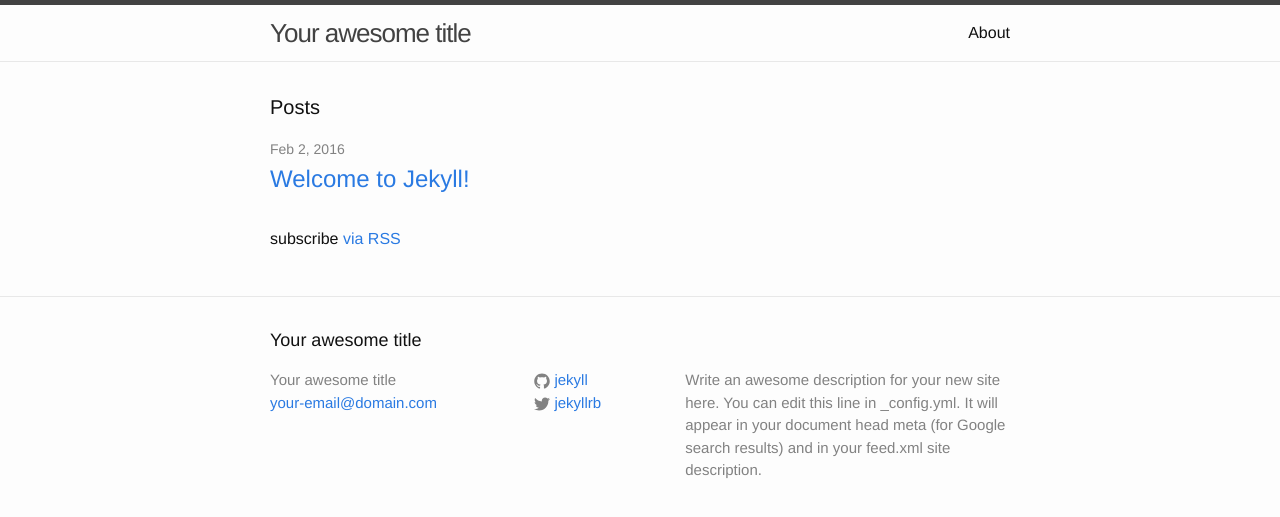
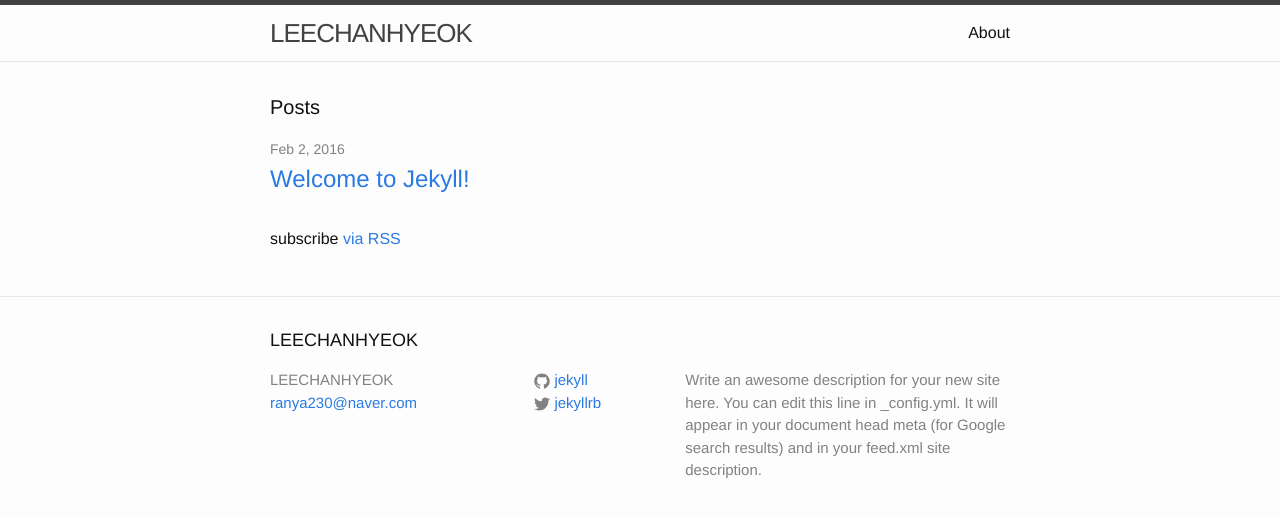
Before and after one commit to LeeChanhyeok/blog, a Jekyll site: the page built from index.html, in a window 1280 px wide. Shown: the top 517 px of the page. Built offline with Jekyll 4.4.1, drawn with Linux system fonts in a browser that asks for light colours.

Commit message:
initialize blog

```diff
--- a/_config.yml
+++ b/_config.yml
@@ -6,8 +6,8 @@
 # 'jekyll serve'. If you change this file, please restart the server process.
 
 # Site settings
-title: Your awesome title
-email: your-email@domain.com
+title: LEECHANHYEOK
+email: ranya230@naver.com
 description: > # this means to ignore newlines until "baseurl:"
   Write an awesome description for your new site here. You can edit this
   line in _config.yml. It will appear in your document head meta (for
```
